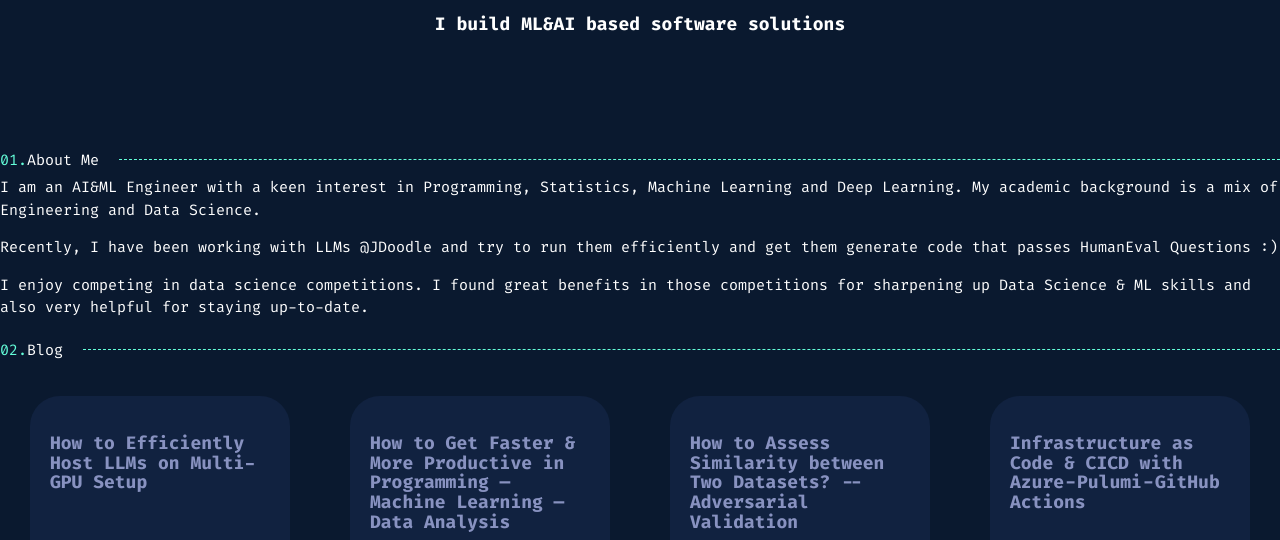
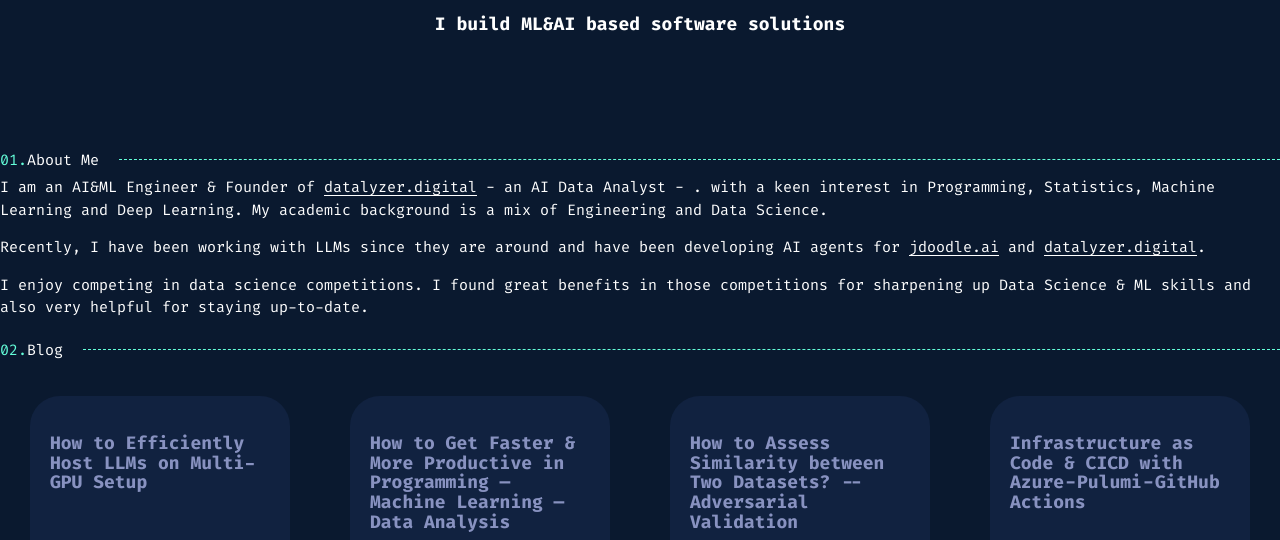
Before and after one commit to anil-gurbuz/PersonalWebsite, a website built with webpack: page index.html in a window 1280 px wide. Shown: the part 212-752 px from the top of the page. Built offline with nearby package versions, Linux system fonts and the light colour scheme; files whose address does not match are found by name.

```diff
--- a/css/basic.css
+++ b/css/basic.css
@@ -79,6 +79,17 @@ a:visited,
 a:active {
   color: inherit;
   text-decoration: none;
+}
+
+/* Make "About Me" text links clearly look like links (without affecting navbar/cards/etc.) */
+.about__text a,
+.about__text a:hover,
+.about__text a:visited,
+.about__text a:active {
+  text-decoration: underline;
+  text-decoration-color: currentColor;
+  text-underline-offset: 0.2em;
+  text-decoration-thickness: 0.08em;
 }
 
 p {
--- a/index.html
+++ b/index.html
@@ -51,12 +51,12 @@
     </div>
     <div class="about__content">
       <div class="about__text">
-        <p>I am an AI&ML Engineer with a keen interest in Programming, Statistics, Machine Learning and Deep Learning.
+        <p>I am an AI&ML Engineer & Founder of <a href="https://datalyzer.digital">datalyzer.digital</a> - an AI Data Analyst - . with a keen interest in Programming, Statistics, Machine Learning and Deep Learning.
           My
           academic background is a mix of Engineering and Data Science.</p>
 
-        <p>Recently, I have been working with LLMs @JDoodle and try to run them efficiently and get them generate code
-          that passes HumanEval Questions :)
+        <p>Recently, I have been working with LLMs since they are around and have been developing AI agents for
+          <a href="https://jdoodle.ai">jdoodle.ai</a> and <a href="https://datalyzer.digital">datalyzer.digital</a>.
         </p>
 
         <p>I enjoy competing in data science competitions. I found great benefits in those competitions for sharpening
```
Also changed, not shown: vercel.json (added).
